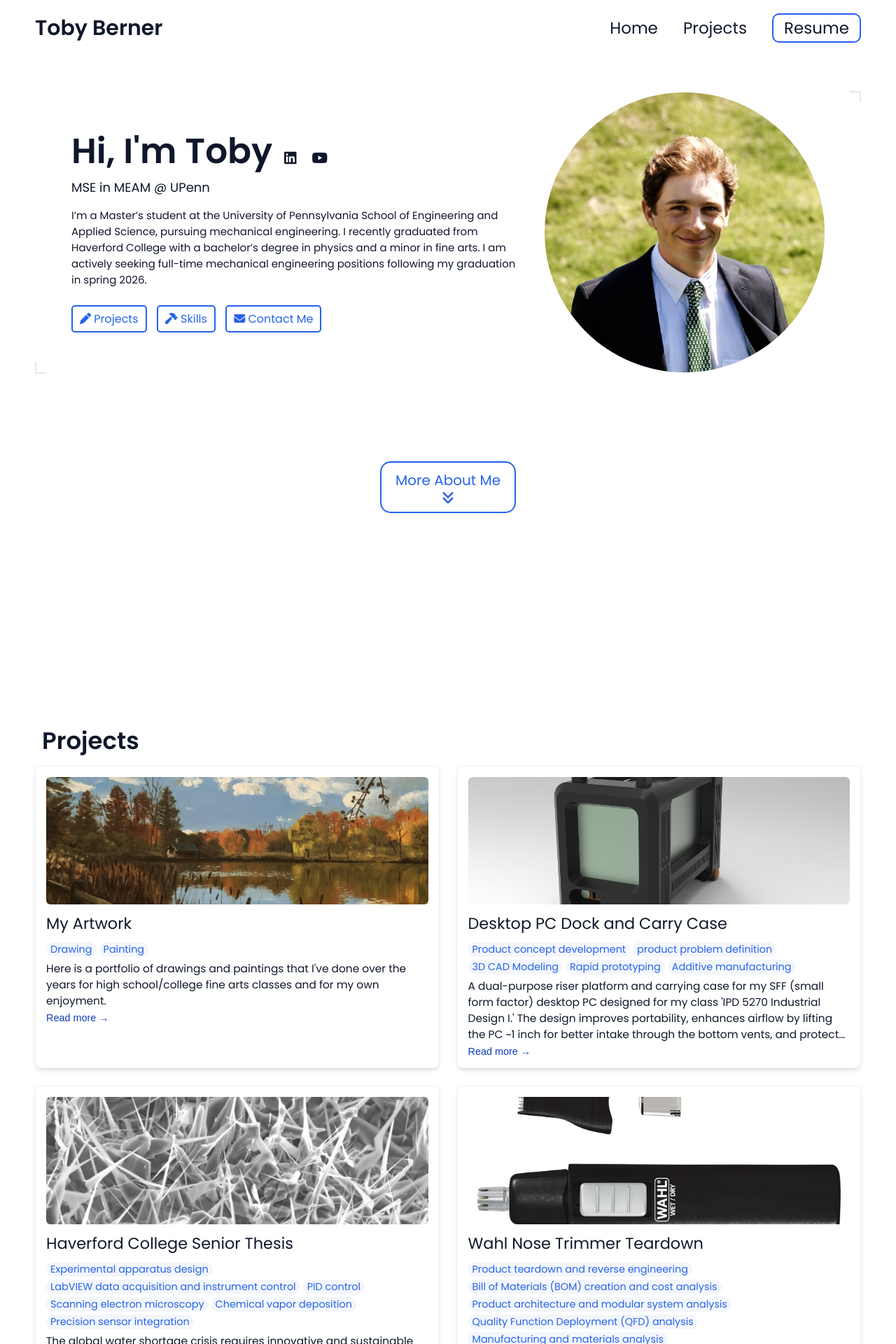
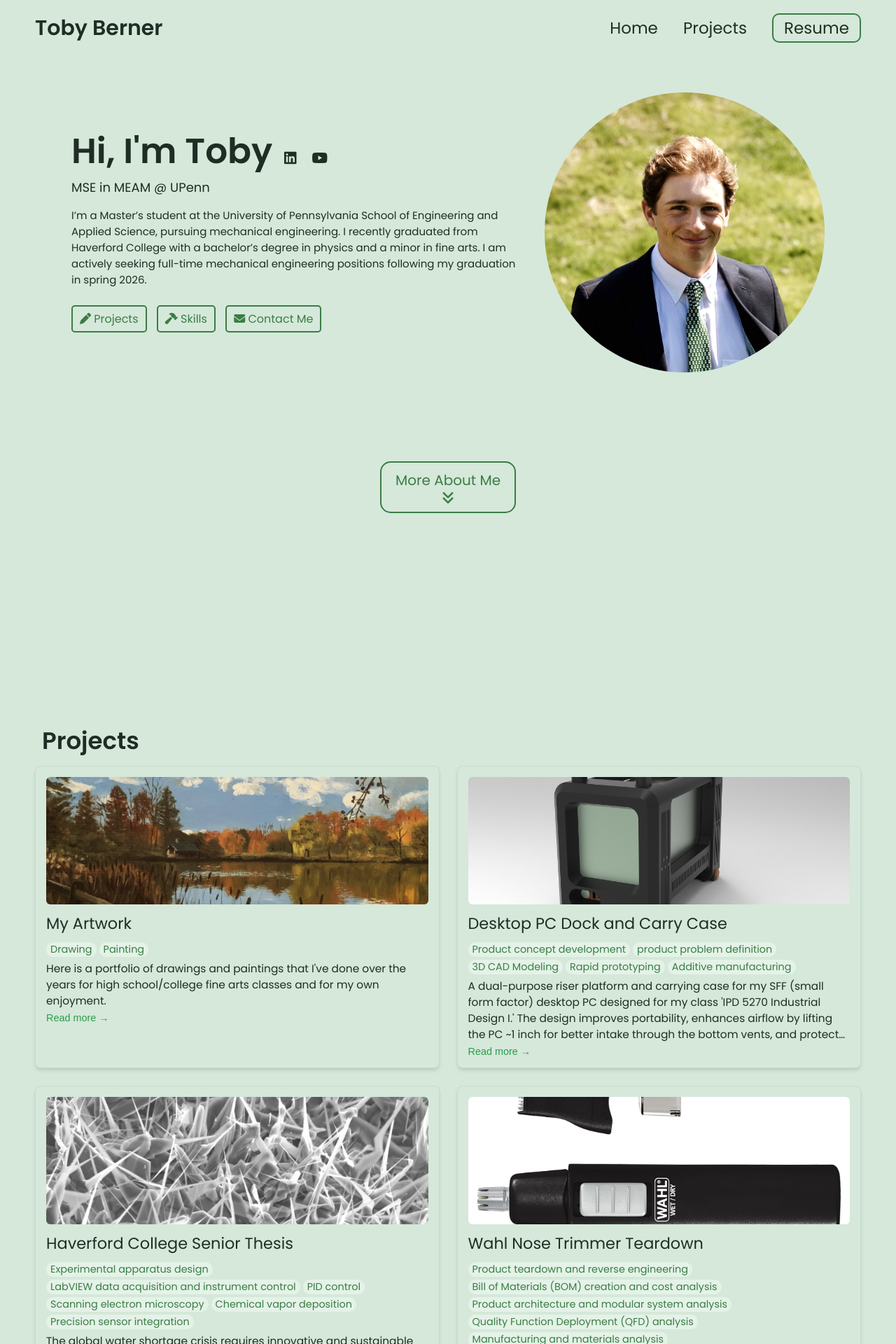
Before and after one commit to tdberner/tdberner.github.io, a Jekyll site: the page built from index.html, in a window 1280 px wide. Shown: the top 1920 px of the page at 70% size. Built offline with Jekyll 4.4.1, drawn with Linux system fonts in a browser that asks for light colours.

Commit message:
Update _config.yml

```diff
--- a/_config.yml
+++ b/_config.yml
@@ -80,12 +80,12 @@ formspree-key:   https://formspree.io/f/mgonklqz
 
 # Active theme (Updatethis to switch themes). Make sure to keep the indentation the samne.
 colors:
-  text: "#0f172a"
-  border: "#e2e8f0"
-  link: "#2563eb"
-  highlight: "#0f3db8"
-  background: "#ffffff"
-  light_background: "#f3f6fb"
+  text: "#1f2d24"
+  border: "#d8e8dd"
+  link: "#3a7d44"
+  highlight: "#2a9d4b"
+  background: "#d5e8da"
+  light_background: "#e4f2e7"
 
 # A few examples.
 basic theme:
```
